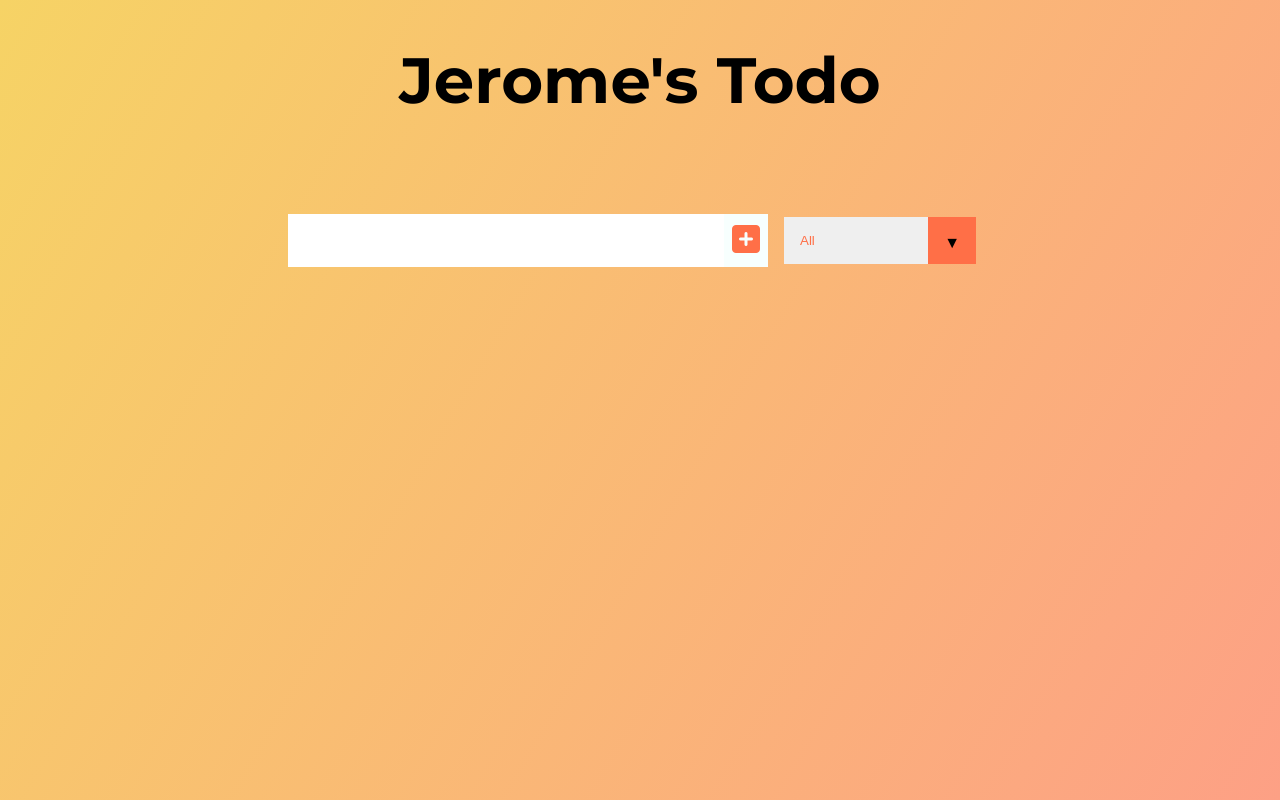
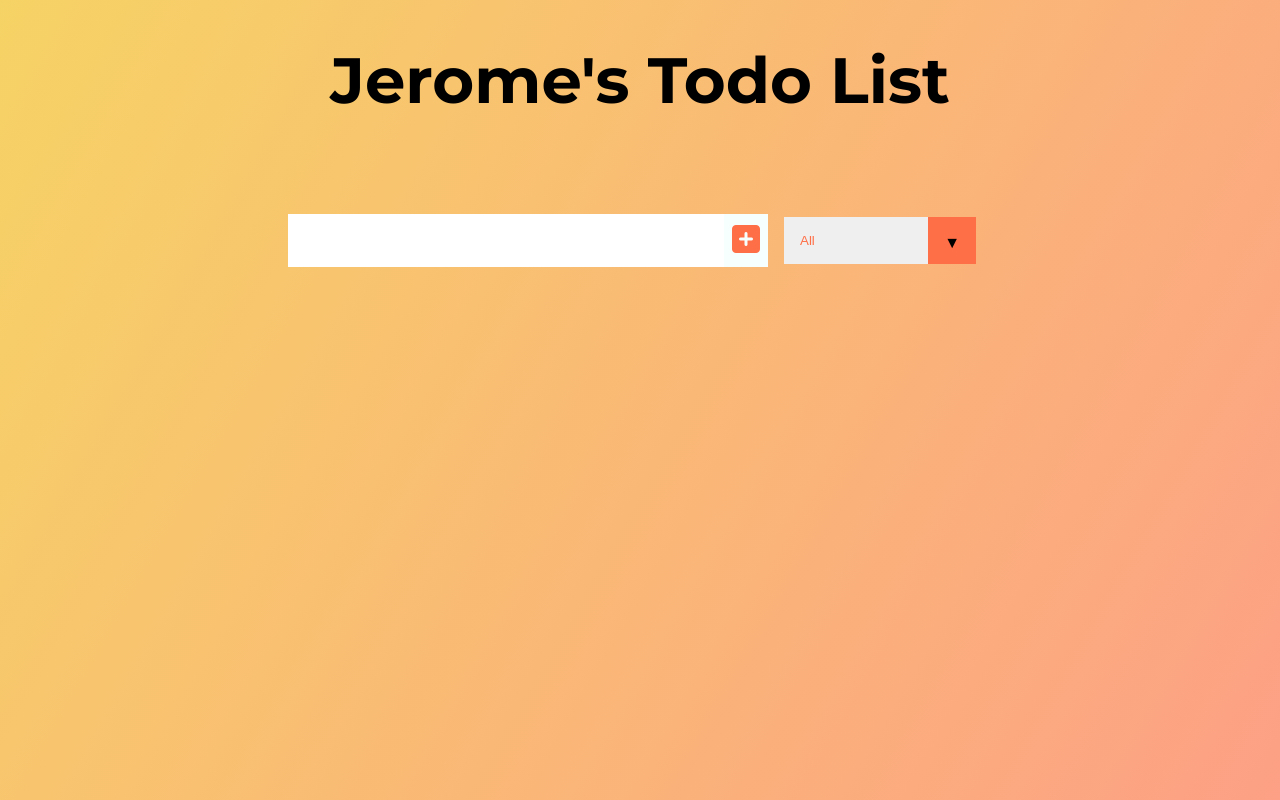
Before and after one commit to jerome310/vanilla-todo-app, a plain HTML site: page index.html in a window 1280 px wide. Drawn offline with Linux system fonts and the light colour scheme.

Commit message:
added the word list back

```diff
--- a/index.html
+++ b/index.html
@@ -13,7 +13,7 @@
 
 <body>
     <header>
-        <h1>Jerome's Todo</h1>
+        <h1>Jerome's Todo List</h1>
     </header>
     <form>
         <input type="text" class="todo-input" />
```
